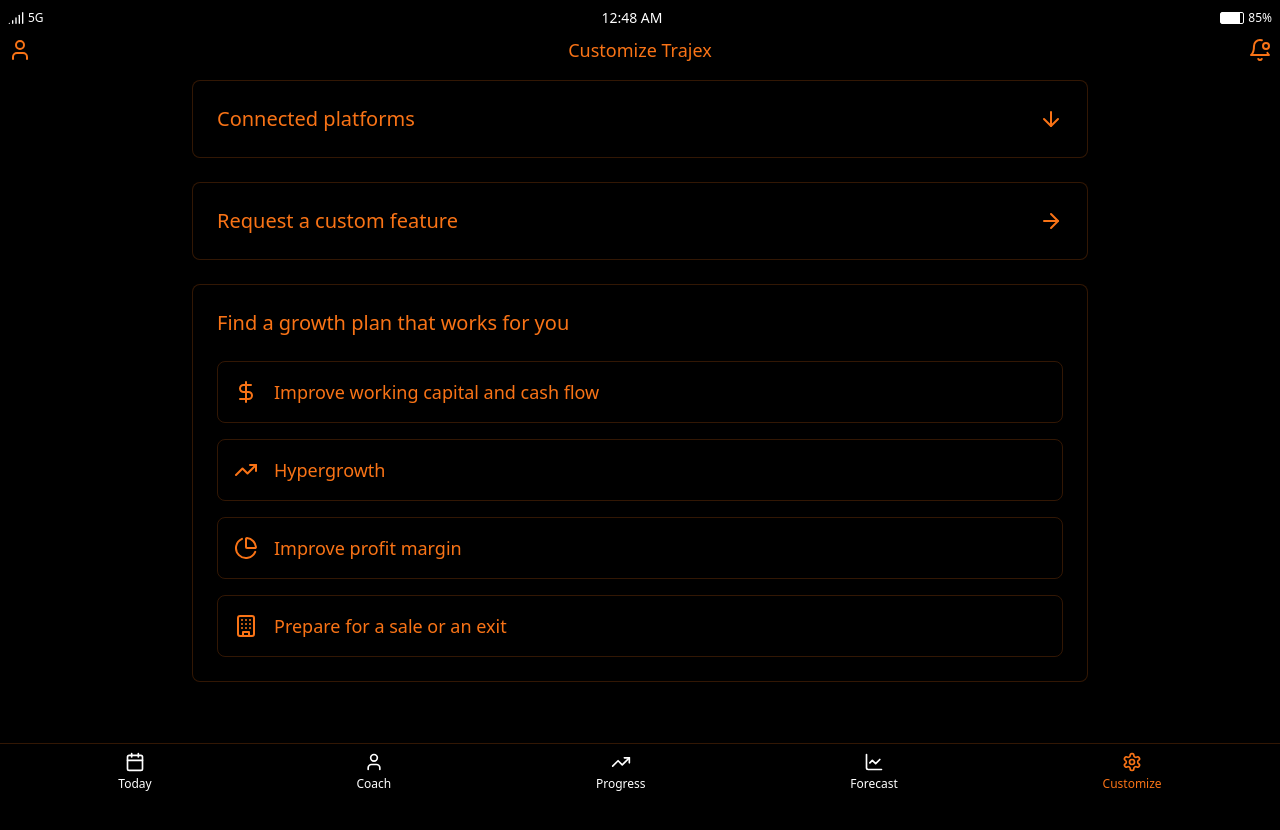
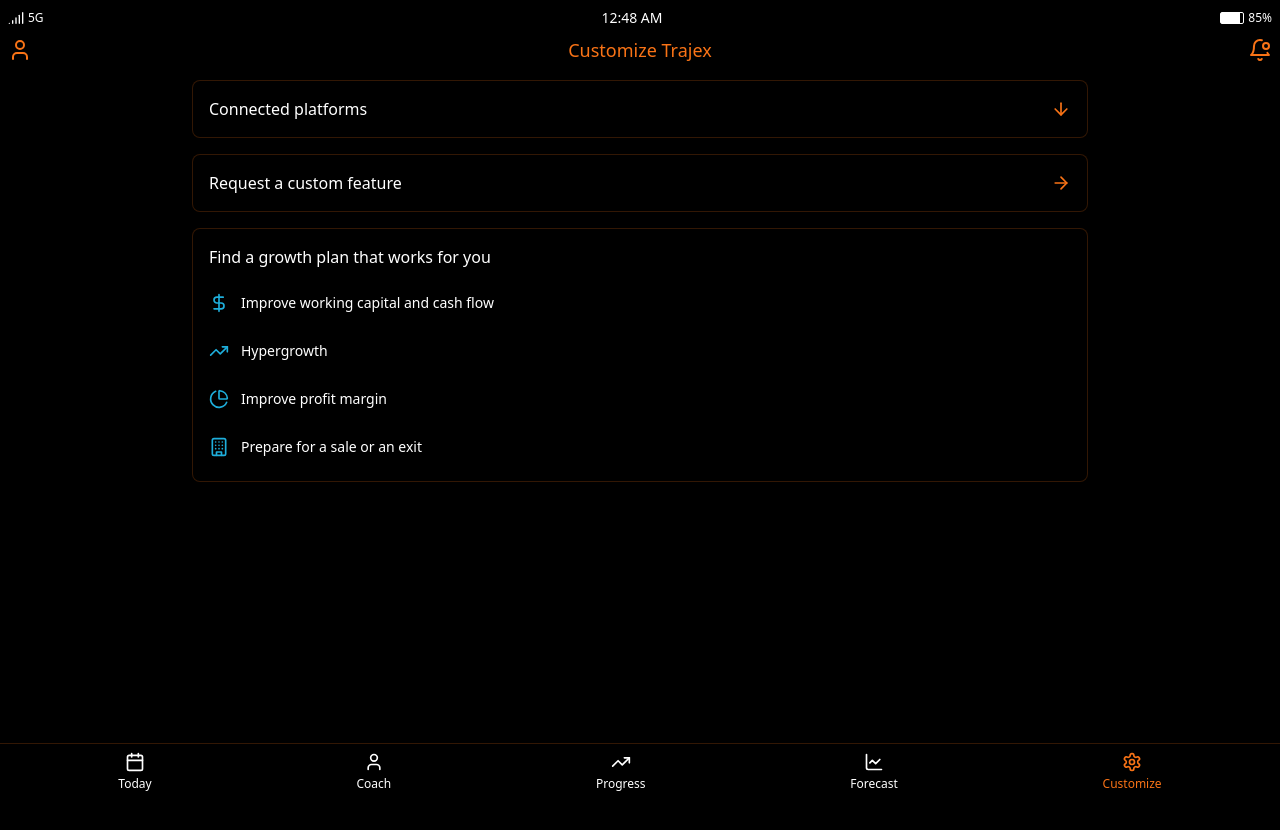
Before and after one commit to TrajexAI/FrontendProject, a React (Vite) app: page /notifications in a window 1280 px wide. Shown: the top 830 px of the page. Built offline with nearby package versions, Linux system fonts and the light colour scheme.

Commit message:
Refactor Customize page
- Harmonize font sizes and colors
- Improve growth plan card appearance

```diff
--- a/src/pages/Customize.tsx
+++ b/src/pages/Customize.tsx
@@ -21,19 +21,19 @@ const Customize = () => {
   const growthPlans = [
     {
       title: "Improve working capital and cash flow",
-      icon: <DollarSign className="w-6 h-6" />
+      icon: <DollarSign className="w-5 h-5 text-[#1EAEDB]" />
     },
     {
       title: "Hypergrowth",
-      icon: <TrendingUp className="w-6 h-6" />
+      icon: <TrendingUp className="w-5 h-5 text-[#1EAEDB]" />
     },
     {
       title: "Improve profit margin",
-      icon: <PieChart className="w-6 h-6" />
+      icon: <PieChart className="w-5 h-5 text-[#1EAEDB]" />
     },
     {
       title: "Prepare for a sale or an exit",
-      icon: <Building className="w-6 h-6" />
+      icon: <Building className="w-5 h-5 text-[#1EAEDB]" />
     }
   ];
 
@@ -42,43 +42,43 @@ const Customize = () => {
       <TopBanner />
       <div className="p-4 pt-20">
         <div className="max-w-4xl mx-auto">
-          <div className="space-y-6">
+          <div className="space-y-4">
             <CollapsiblePrimitive.Root
               open={isOpen}
               onOpenChange={setIsOpen}
-              className="bg-black border border-[#F97316]/20 rounded-lg p-6"
+              className="bg-black border border-[#F97316]/20 rounded-lg p-4"
             >
               <CollapsiblePrimitive.Trigger className="flex justify-between items-center w-full">
-                <span className="text-xl font-medium">Connected platforms</span>
-                <ArrowDown className={`w-6 h-6 transition-transform duration-200 ${isOpen ? 'rotate-180' : ''}`} />
+                <span className="text-base font-medium text-white">Connected platforms</span>
+                <ArrowDown className={`w-5 h-5 transition-transform duration-200 ${isOpen ? 'rotate-180' : ''}`} />
               </CollapsiblePrimitive.Trigger>
-              <CollapsiblePrimitive.Content className="mt-4 space-y-4">
+              <CollapsiblePrimitive.Content className="mt-4 space-y-3">
                 {platforms.map((platform) => (
                   <div key={platform} className="flex justify-between items-center">
-                    <span className="text-lg">{platform}</span>
-                    <Switch />
+                    <span className="text-sm text-white">{platform}</span>
+                    <Switch className="data-[state=checked]:bg-green-500" />
                   </div>
                 ))}
               </CollapsiblePrimitive.Content>
             </CollapsiblePrimitive.Root>
 
-            <div className="bg-black border border-[#F97316]/20 rounded-lg p-6">
+            <div className="bg-black border border-[#F97316]/20 rounded-lg p-4">
               <div className="flex justify-between items-center cursor-pointer">
-                <span className="text-xl font-medium">Request a custom feature</span>
-                <ArrowRight className="w-6 h-6" />
+                <span className="text-base font-medium text-white">Request a custom feature</span>
+                <ArrowRight className="w-5 h-5" />
               </div>
             </div>
 
-            <div className="bg-black border border-[#F97316]/20 rounded-lg p-6">
-              <h2 className="text-xl font-medium mb-6">Find a growth plan that works for you</h2>
-              <div className="space-y-4">
+            <div className="bg-black border border-[#F97316]/20 rounded-lg p-4">
+              <h2 className="text-base font-medium text-white mb-4">Find a growth plan that works for you</h2>
+              <div className="space-y-3">
                 {growthPlans.map((plan) => (
                   <div
                     key={plan.title}
-                    className="flex items-center space-x-4 p-4 border border-[#F97316]/20 rounded-lg cursor-pointer hover:bg-[#F97316]/5 transition-colors"
+                    className="flex items-center space-x-3 cursor-pointer hover:bg-[#F97316]/5 transition-colors rounded-lg py-2"
                   >
                     {plan.icon}
-                    <span className="text-lg">{plan.title}</span>
+                    <span className="text-sm text-white">{plan.title}</span>
                   </div>
                 ))}
               </div>
```
